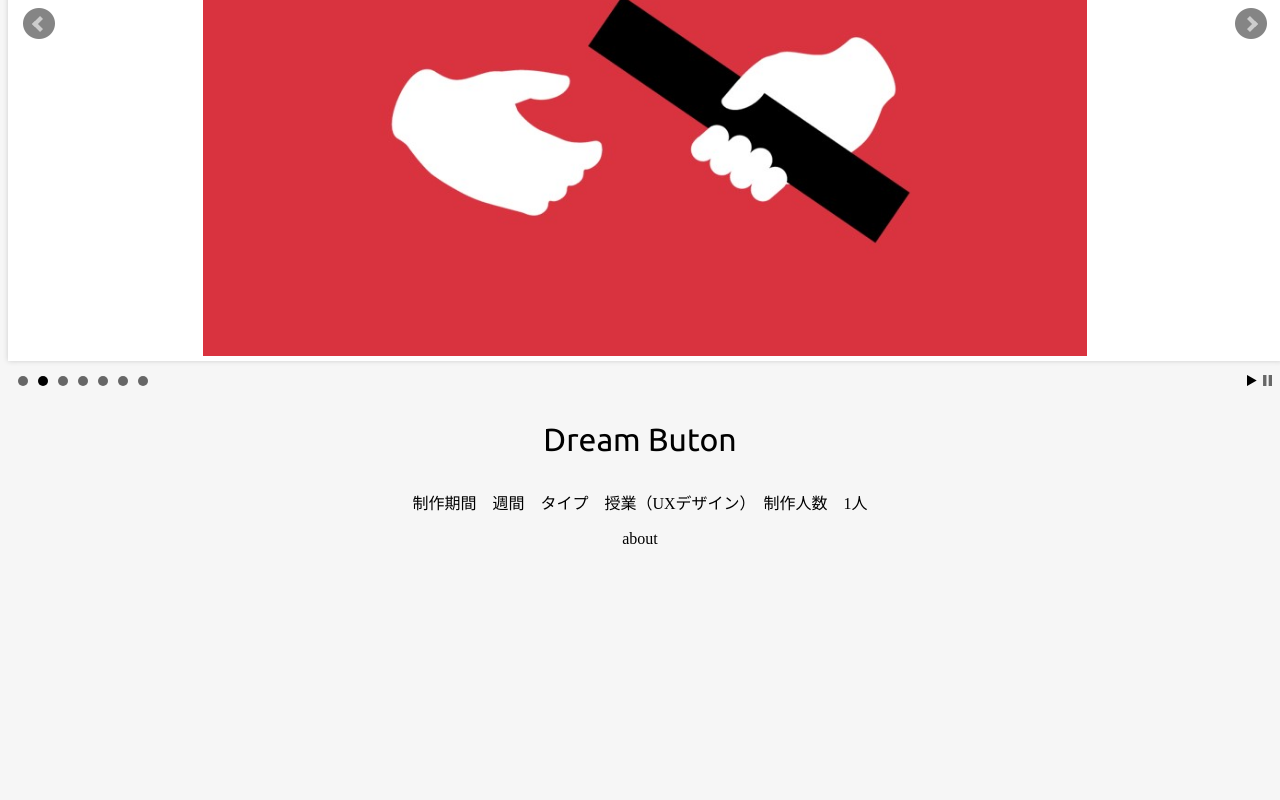
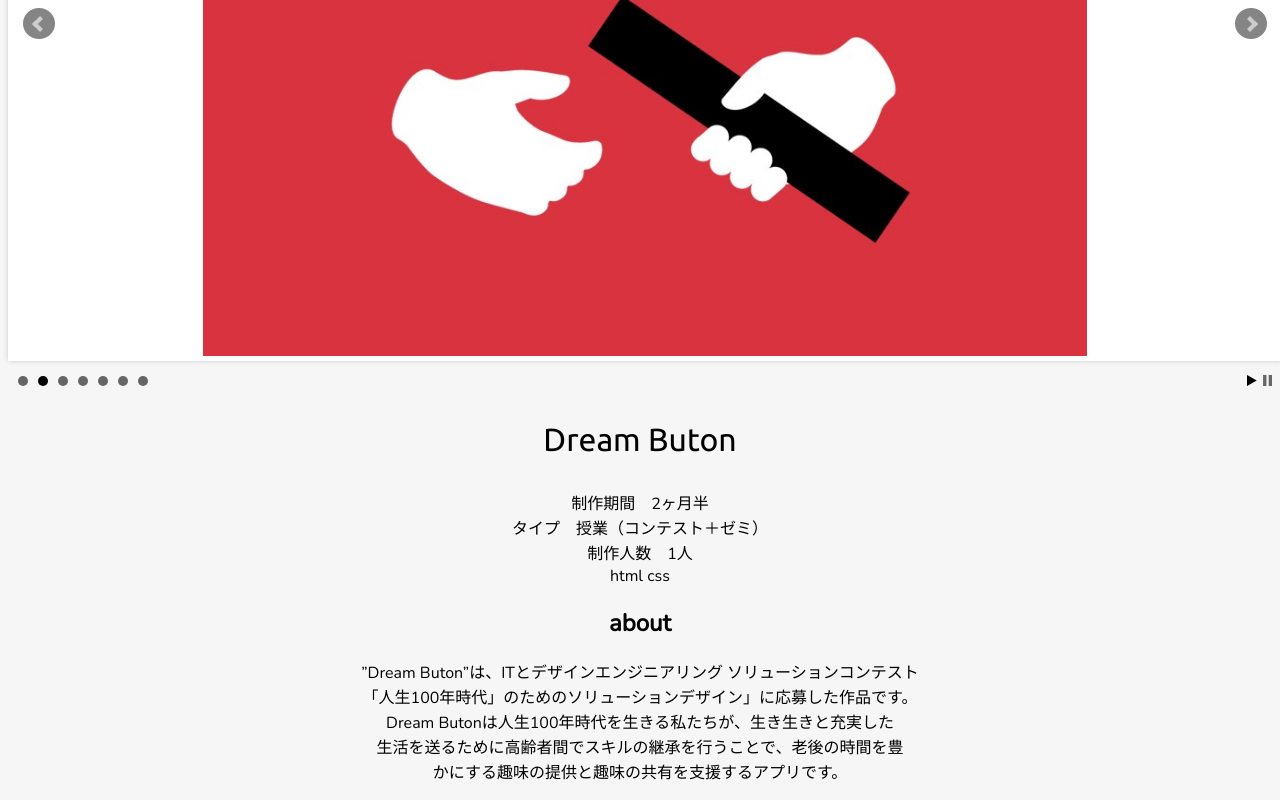
Before and after one commit to a-ko0526/a-ko0526.github.io, a plain HTML site: page dream-buton.html in a window 1280 px wide. Shown: the part 421-1221 px from the top of the page. Before the commit the page ends 985 px from the top, so only its background shows below. Drawn offline with nearby package versions, Linux system fonts and the light colour scheme.

Commit message:
dream buton1

```diff
--- a/dream-buton.css
+++ b/dream-buton.css
@@ -28,4 +28,6 @@ header{
 }
 .about{
 text-align:center;
+font-family: 'Nunito', sans-serif;
+
 }
--- a/dream-buton.html
+++ b/dream-buton.html
@@ -53,8 +53,14 @@ touchEnabled: true
 			<p>Dream Buton</p>
 		</div>
 		<div class="about">
-			<p>制作期間　週間　タイプ　授業（UXデザイン）　制作人数　1人</p>
-			<p>about</p>
+			<p>制作期間　2ヶ月半<br>タイプ　授業（コンテスト＋ゼミ）<br>制作人数　1人<br>html css</p>
+			<h2>about</h2>
+			<p>”Dream Buton”は、ITとデザインエンジニアリング ソリューションコンテスト<br>「人生100年時代」のためのソリューションデザイン」に応募した作品です。<br>
+			   Dream Butonは人生100年時代を生きる私たちが、生き生きと充実した<br>生活を送るために高齢者間でスキルの継承を行うことで、老後の時間を豊<br>
+			   かにする趣味の提供と趣味の共有を支援するアプリです。
+
+			</p>
+
 		</div>
 	</body>
 </html>
```
Also changed, not shown: index.html (+1 -1 lines), works.html (+2 -2 lines).
